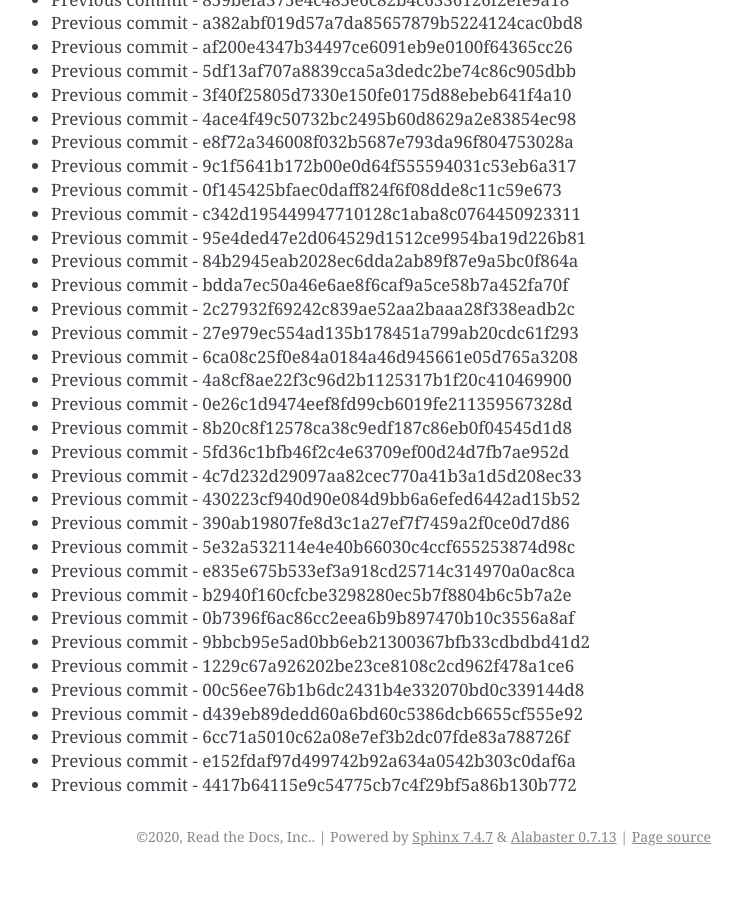
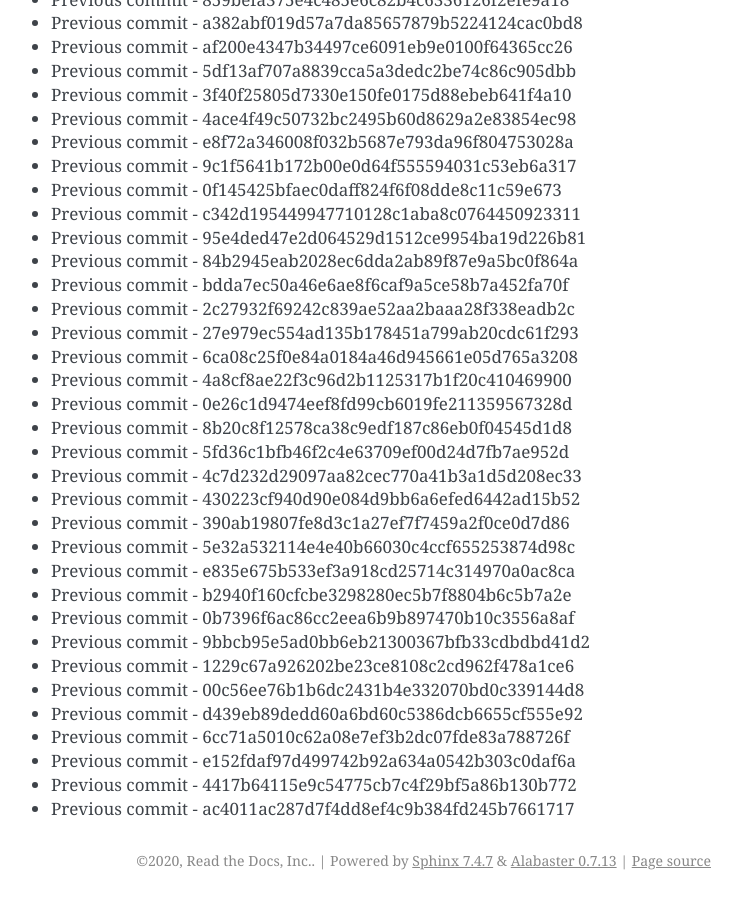
Before and after one commit to readthedocs/rtd-git-stresstest, a Sphinx documentation site: the page built from docs/updates.rst, in a window 1280 px wide and 900 px high, scrolled down 62385 px. Shown: the whole window, without its empty margins (399-1141 px from the left). Built offline with Sphinx 7.4.7, drawn with Linux system fonts in a browser that asks for light colours; before the commit the page ends 63261 px from its top, so only the background shows below that.

Commit message:
Generating commit from previous: ac4011ac287d7f4dd8ef4c9b384fd245b7661717

```diff
--- a/docs/updates.rst
+++ b/docs/updates.rst
@@ -2653,3 +2653,4 @@ It can be tested for any performance characteristics.
 * Previous commit - 6cc71a5010c62a08e7ef3b2dc07fde83a788726f
 * Previous commit - e152fdaf97d499742b92a634a0542b303c0daf6a
 * Previous commit - 4417b64115e9c54775cb7c4f29bf5a86b130b772
+* Previous commit - ac4011ac287d7f4dd8ef4c9b384fd245b7661717
```
